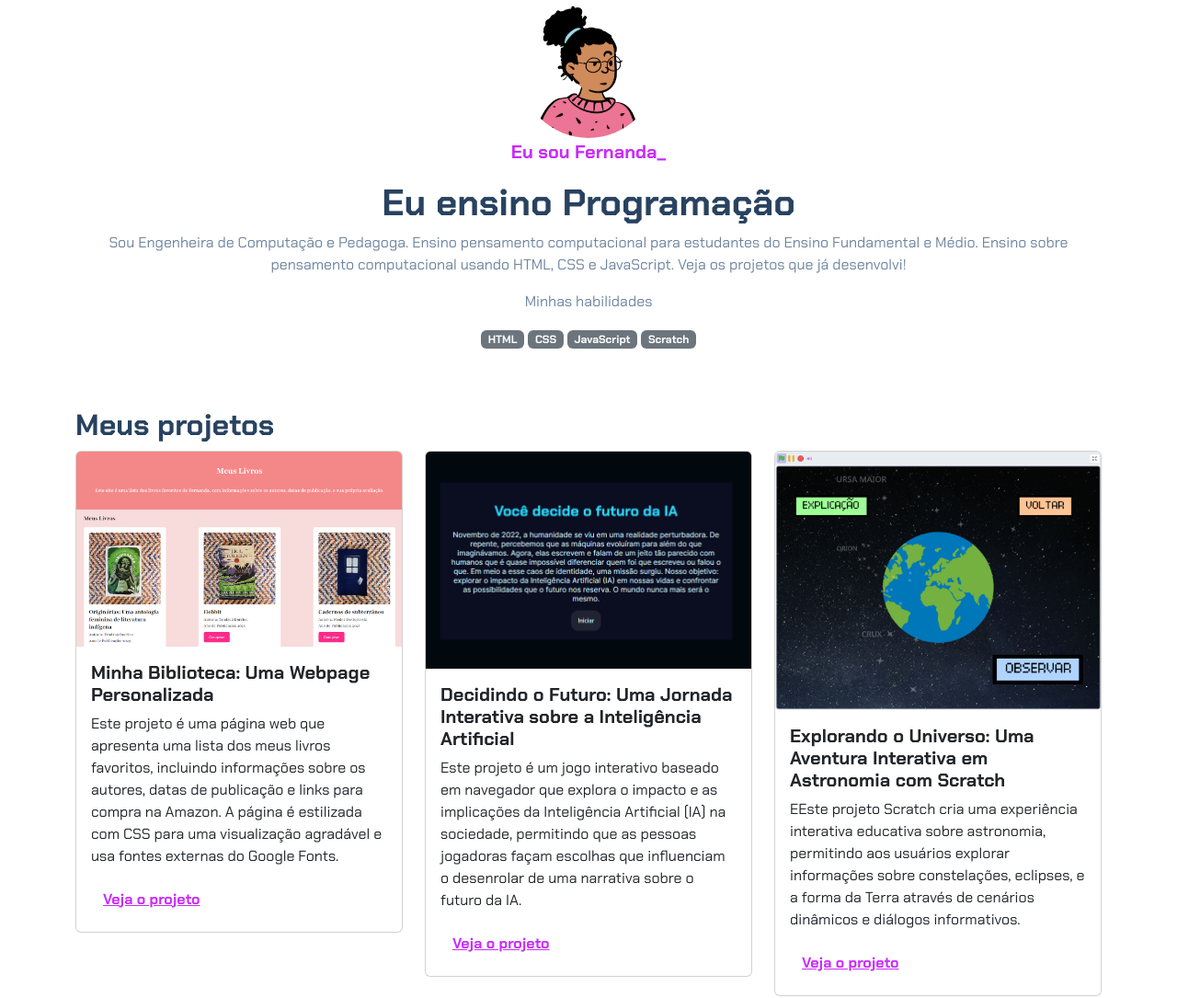
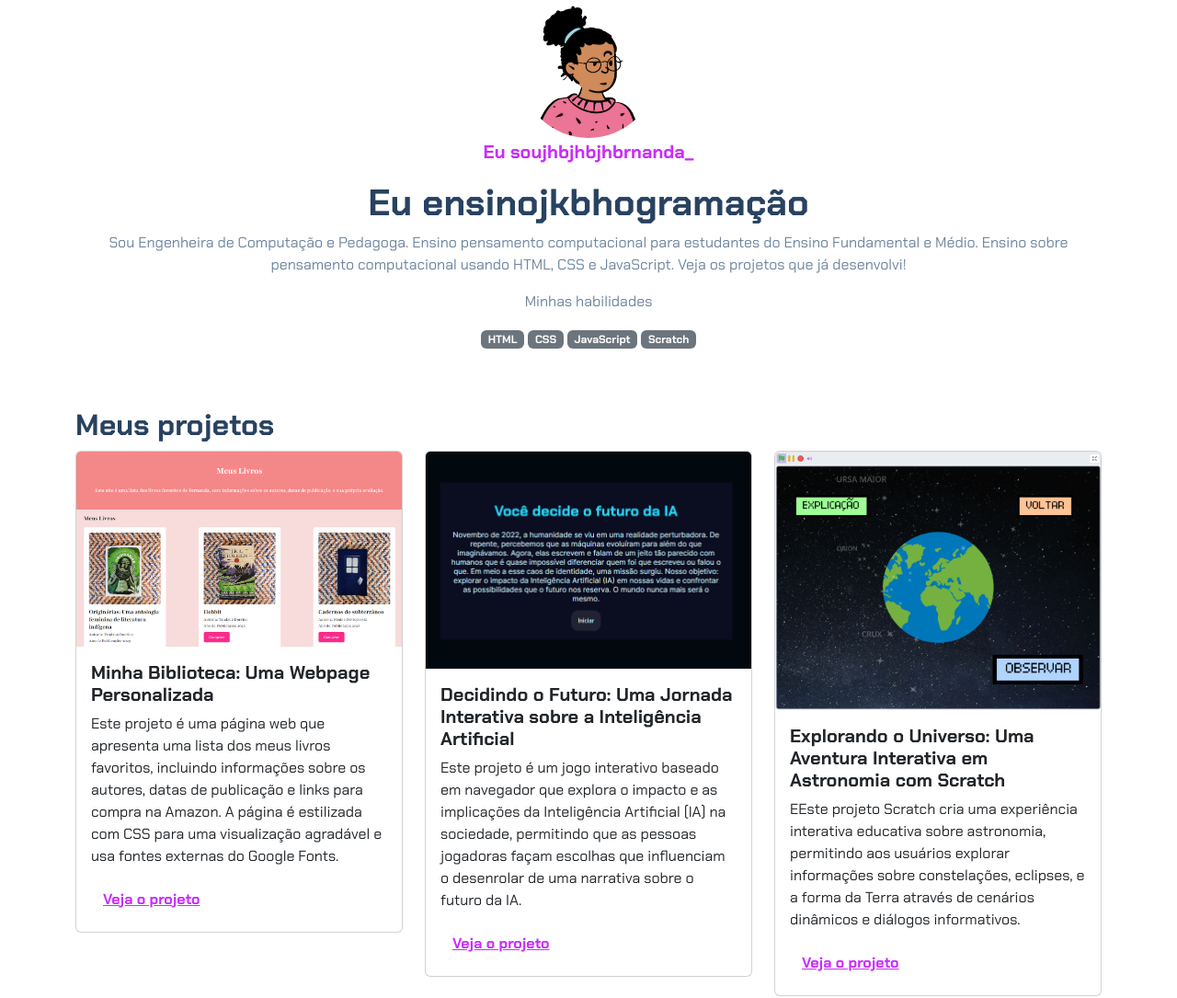
Before and after one commit to Sabrinarossetto/repositorio, a plain HTML site: page index.html in a window 1280 px wide. Shown: the top 1085 px of the page at 92% size. Drawn offline with nearby package versions, Linux system fonts and the light colour scheme.

Commit message:
Update index.html

```diff
--- a/index.html
+++ b/index.html
@@ -14,8 +14,8 @@
     <header class="container text-center">
         <img src="avatar-perfil.png" alt="avatar da Fernanda" class="rounded-circle" width="150" height="150"
             srcset="">
-        <p class="lead">Eu sou Fernanda_</p>
-        <h1>Eu ensino Programação</h1>
+        <p class="lead">Eu soujhbjhbjhbrnanda_</p>
+        <h1>Eu ensinojkbhogramação</h1>
         <p>Sou Engenheira de Computação e Pedagoga. Ensino pensamento computacional para estudantes do Ensino
             Fundamental e Médio. Ensino sobre pensamento computacional usando HTML, CSS e JavaScript. Veja os projetos
             que já desenvolvi!</p>
```
